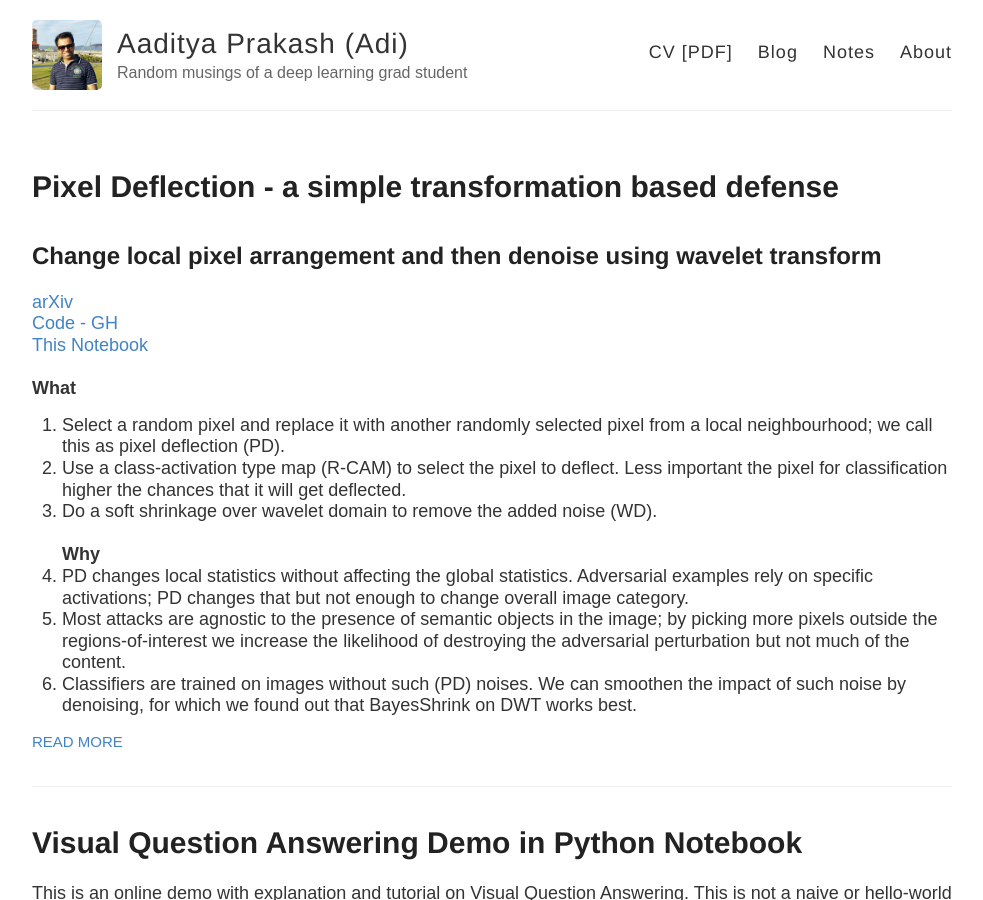
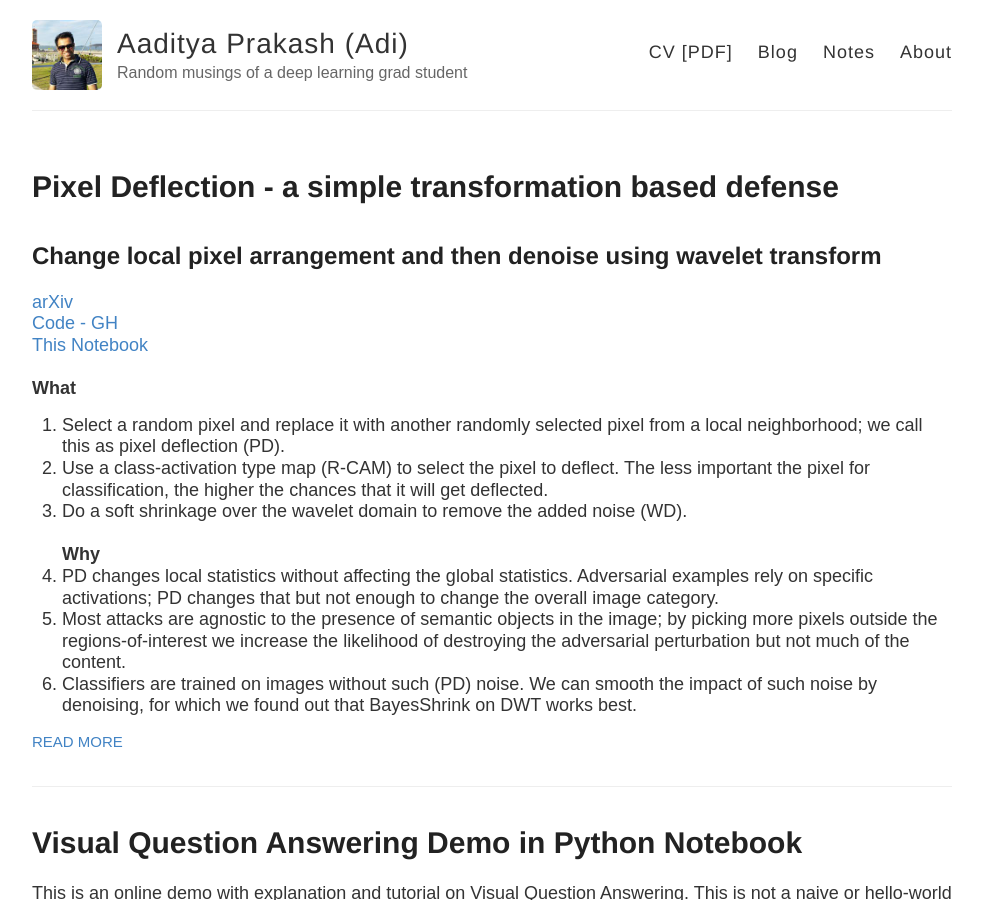
Before and after one commit to iamaaditya/iamaaditya.github.io, a Jekyll site: the page built from index.html, in a window 1280 px wide and 900 px high. Shown: the whole window, without its empty margins (84-1067 px from the left). Built offline with Jekyll 4.4.1, drawn with Linux system fonts in a browser that asks for light colours; some web fonts are replaced; formulas are drawn with MathJax 3.

Commit message:
minor edits

````diff
--- a/_posts/2018-02-01-demo-for-pixel-deflection.md
+++ b/_posts/2018-02-01-demo-for-pixel-deflection.md
@@ -17,14 +17,14 @@ tags:
 [arXiv](https://arxiv.org/abs/1801.08926) <br /> [Code - GH ](https://github.com/iamaaditya/pixel-deflection) <br />[This Notebook](https://github.com/iamaaditya/pixel-deflection/blob/master/demo.ipynb)
 <br />
 **What**
-1. Select a random pixel and replace it with another randomly selected pixel from a local neighbourhood; we call this as pixel deflection (PD).
-2. Use a class-activation type map (R-CAM) to select the pixel to deflect. Less important the pixel for classification higher the chances that it will get deflected.
-3. Do a soft shrinkage over wavelet domain to remove the added noise (WD).
+1. Select a random pixel and replace it with another randomly selected pixel from a local neighborhood; we call this as pixel deflection (PD).
+2. Use a class-activation type map (R-CAM) to select the pixel to deflect. The less important the pixel for classification, the higher the chances that it will get deflected.
+3. Do a soft shrinkage over the wavelet domain to remove the added noise (WD).
 <br />
 **Why**
-1. PD changes local statistics without affecting the global statistics. Adversarial examples rely on specific activations; PD changes that but not enough to change overall image category.
+1. PD changes local statistics without affecting the global statistics. Adversarial examples rely on specific activations; PD changes that but not enough to change the overall image category.
 2. Most attacks are agnostic to the presence of semantic objects in the image; by picking more pixels outside the regions-of-interest we increase the likelihood of destroying the adversarial perturbation but not much of the content.
-3. Classifiers are trained on images without such (PD) noises. We can smoothen the impact of such noise by denoising, for which we found out that BayesShrink on DWT works best.
+3. Classifiers are trained on images without such (PD) noise. We can smooth the impact of such noise by denoising, for which we found out that BayesShrink on DWT works best.
 
 ## Table of Contents
 
@@ -202,12 +202,12 @@ _=plt.xticks([]), plt.yticks([])
 
 
 Since we are not using any map, the probability of selecting any pixel in the image is equally likely.
-If deflecting 200 pixels can cause such a big change in the class probabilities, **skunk** from 59% from 25% and **badger** from 15% to 54%, then it begs the question, how much impact will this transformation (pixel deflection) have on the clean images.
+If deflecting 200 pixels can cause such a big change in the class probabilities (**skunk** from 59% from 25% and **badger** from 15% to 54%) then it begs the question, how much impact will this transformation (pixel deflection) have on the clean images.
 
 
 ## Impact on the clean image
 
-For most transformation based defenses impact on the clean image is too severe, which makes them less useful (e.g. JPEG, TVM)
+For most transformation-based defenses impact on the clean image is too severe, which makes them less useful (e.g. JPEG, TVM)
 However, the impact of Pixel Deflection on the clean image is almost negligible.
 
 
@@ -222,7 +222,7 @@ _ = classify_images([img_clean_deflected], true_label, visualize=True)
 
 
 
-The probability of true class **badger** remains at 100%.
+The probability of the true class being **badger** remains at 100%.
 Let's investigate the diff with the clean image to see if the image was really transformed.
 
 
@@ -288,7 +288,7 @@ def denoiser(img):
     return denoise_wavelet(img/255.0, sigma=0.04, mode='soft', multichannel=True, convert2ycbcr=True, method='BayesShrink')*255.0
 ```
 
-Here we show results only for wavelet denoising, the best of several methods. In our paper we have reported results for various other forms of denoising.
+Here we show results only for wavelet denoising, the best of several methods. In our paper, we have reported results for various other forms of denoising.
 To experiment with other types of denoising [see this](https://github.com/iamaaditya/pixel-deflection/blob/master/methods.py#L13)
 
 
@@ -302,8 +302,8 @@ _ = classify_images([img_deflected_denoised], true_label, visualize=True)
 
 
 
-We can see that the confidence on the true class **badger** has gone up from 52 to 92 and the adversary class confidence has gone down from 25 to 7.
-Thus, when we combine __Pixel Deflection__ and __Wavelet Denoising__, overall effect is ----
+We can see that the confidence on the true class being **badger** has gone up from 52 to 92 and the adversary class confidence has gone down from 25 to 7.
+Thus, when we combine __Pixel Deflection__ and __Wavelet Denoising__, the overall effect is ----
 
 
 | Class         | Clean         |Adversary| PD + WD  |
@@ -316,26 +316,26 @@ Thus, when we combine __Pixel Deflection__ and __Wavelet Denoising__, overall ef
 
 ## Attacks are non-localized
 
-In our paper, we analyzed the location of pixels where the adversary adds the perturbation and found out that most attacks are agnostic to the presence of semantic objects. Correlation between pixels of class-object and pixels perturbed by attacks is very low.
+In our paper, we analyzed the location of pixels where the adversary adds the perturbation and found out that most attacks are agnostic to the presence of semantic objects. The correlation between pixels of class-object and pixels perturbed by attacks is very low.
 Shown below is the average location of adversarial perturbation for some of the major known attacks.
 
 ![distribution_of_attacks](https://i.imgur.com/ydQ0a5e.png){: .center-image}
 
 The top left image shows the average location of the object (corresponding to the true class of the image) on a clean image. It is no surprise that most objects of interest are in the center of the image. This could just be human bias for taking pictures especially those which are part of ImageNet.
 
-We take advantage of the non-localized adversary by deflecting more pixels that are outside the regions of interest for a given image. Since precise boundaries are not needed it is sufficient to obtain a weak localization technique like [Class Activation Map](http://cnnlocalization.csail.mit.edu/). However, we found out that CAM has an inherent weakness when it comes to adversarial images.
+We take advantage of the a non-localized adversary by deflecting more pixels that are outside the regions-of-interest for a given image. Since precise boundaries are not needed, it is sufficient to obtain a weak localization technique like [Class Activation Map](http://cnnlocalization.csail.mit.edu/). However, we found out that CAM has an inherent weakness when it comes to adversarial images.
 
 # CAM vs Robust Activation Maps
 
 Class Activation Maps are heatmaps which highlight the areas most discriminative for a given image and a given class. This works well when the image contains the object given as the class but not so much if the given class has no presence in the image. In a given adversarial image by definition, the 'class' of the image is not the same as the true class. Thus, generating CAMs for dversarial images is difficult.
 
-In order to overcome this, we propose a robust version of CAM. If we see the Top-5 predictions for the adversarial image ```img_adversary``` other than the 'adversarial class' it is no surprise that most of these classes are closely related to true class even if not the same; *skunk, polecat, weasel*, and *mink* are all similar looking animals. This is a well-known side effect of ImageNet because a thousand classes of ImageNet has a lot of fine-grained classes of similar objects/species.
+In order to overcome this, we propose a robust version of CAM. If we see the Top-5 predictions for the adversarial image ```img_adversary``` other than the 'adversarial class', it is no surprise that most of these classes are closely related to the true class even if not the same; *skunk, polecat, weasel*, and *mink* are all similar looking animals. This is a well-known side effect of ImageNet because a thousand classes of ImageNet have a lot of fine-grained classes of similar objects/species.
 
-Robust Activation Map is geometric mean of CAM obtained using the top-K classes. By taking top-K classes, we average out the impact that a single bad adversarial class may have on the activation map.
+Robust Activation Map is geometric mean of CAM obtained using the top-K classes. By taking the top-K classes, we average out the impact that a single bad adversarial class may have on the activation map.
 
 For more details on robust CAMs we refer the reader to [our paper](https://arxiv.org/abs/1801.08926v1).
 
-Here, is a visual comparison of CAM and robust version of CAM.
+Here is a visual comparison of CAM and robust version of CAM.
 
 ![cam_vs_rcam](https://i.imgur.com/UV6iKT0.png){: .center-image}
 
@@ -417,7 +417,7 @@ if uniform(0,1) < rcam_prob[x,y]:
     continue
 ```
 
-We investigated by adding a bias to this value, like ``` uniform(0,1) < rcam_prob[x,y] + bias_p ``` and experimented with several values of ```bias_p``` as a hyper-parameter.
+We investigated by adding a bias to this value, like ``` uniform(0,1) < rcam_prob[x,y] + bias_p ```, and experimented with several values of ```bias_p``` as a hyper-parameter.
 But this did not yield superior results.
 
 ```python
@@ -431,7 +431,7 @@ _ = classify_images([img_deflected_rcam], true_label, visualize=True)
 
 
 As we can see, the performance of Pixel Deflection with RCAM is significantly higher (82%) than Pixel Deflection without RCAM (52%).
-Since PD with RCAM skips deflections when the randomly selected pixel lies in the hot regions (as shown by RCAM above), it needs on average more deflections than standard PD.
+Since PD with RCAM skips deflections when the randomly selected pixel lies in the hot regions (as shown by RCAM above), it needs, on average, more deflections than standard PD.
 
 ## Distribution of Pixel Deflection with RCAM
 
@@ -489,17 +489,17 @@ Now the confidence of the true class **badger** is 97% and on the adversarial cl
 
 ## Notes
 
-For this image, it seems window of 20 might give better results, but for experiments, I wanted to keep the same window as reported in our paper.
+For this image, it seems a window of 20 might give better results, but for experiments, I wanted to keep the same window as reported in our paper.
 I have omitted the discussion of soft shrinkage for wavelet transform, which we found works much better than hard shrinkage.
-There is also a beneefit of about 1.6% of doing YCbCr transformation from RGB before doing wavelet transform.
+There is also a benefit of about 1.6% of doing YCbCr transformation from RGB before doing wavelet transform.
 
-Strictly this is a black-box defense as the attack model does not know the defense strategy. Randomness of the strategy makes it harder to implement
+Strictly, this is a black-box defense as the attack model does not know the defense strategy. Randomness of the strategy makes it harder to implement
 a viable approximation without relying on a specific pattern of pixels. Our work is most similar to [this](https://arxiv.org/pdf/1711.00117.pdf) and [this](https://arxiv.org/abs/1711.01991).
 
 
 ## TL;DR
 
-Select a random pixel in the image and replace it with another pixel from local neighbourhood.
+Select a random pixel in the image and replace it with another pixel from the local neighbourhood.
 This process changes local pixel arrangement but not global statistics and thus efficiently counteracts the adversarial changes and does not impact clean images.
 This can be improved by selecting more pixels from regions outside of objects and by doing wavelet denoising.
 
````
Also changed, not shown: other parts of _posts/2018-02-01-demo-for-pixel-deflection.md (+3 -3 lines).
